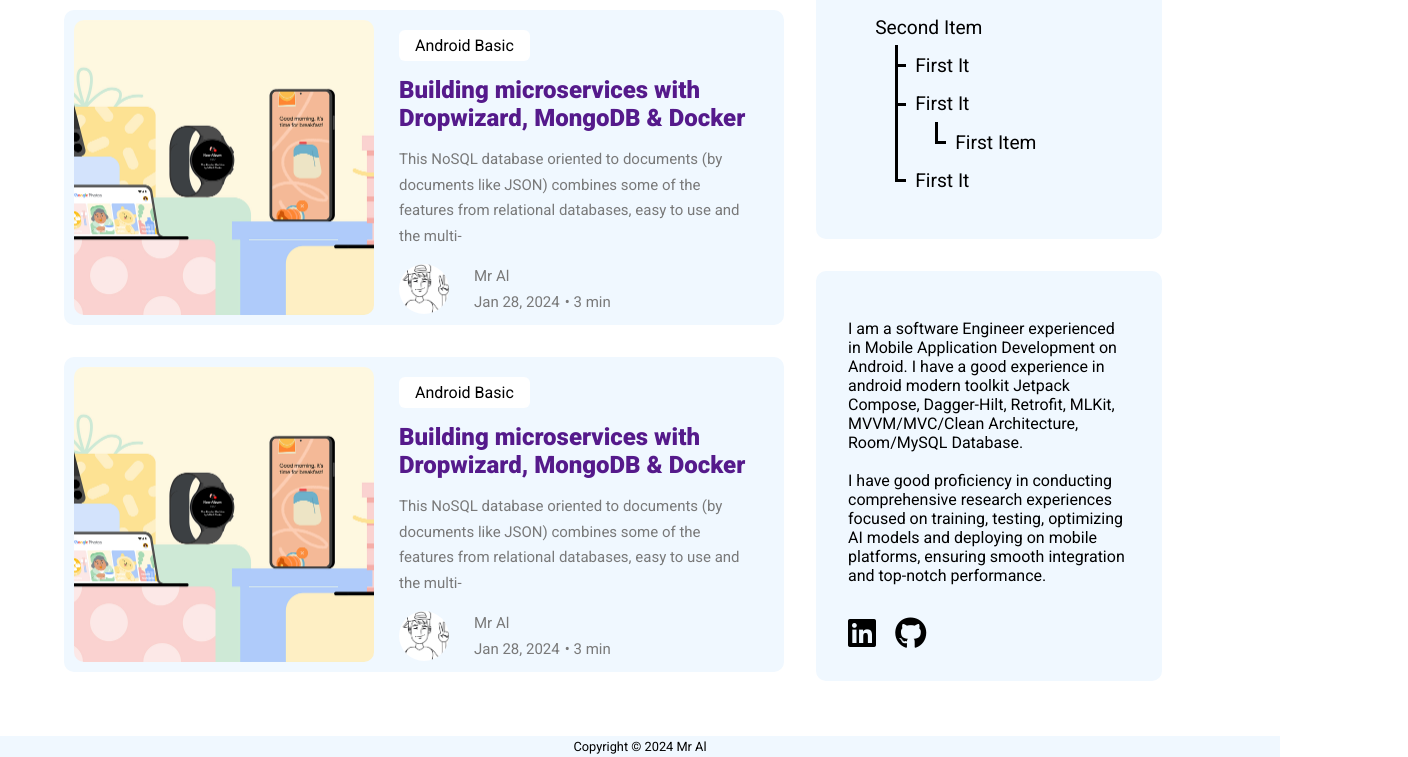
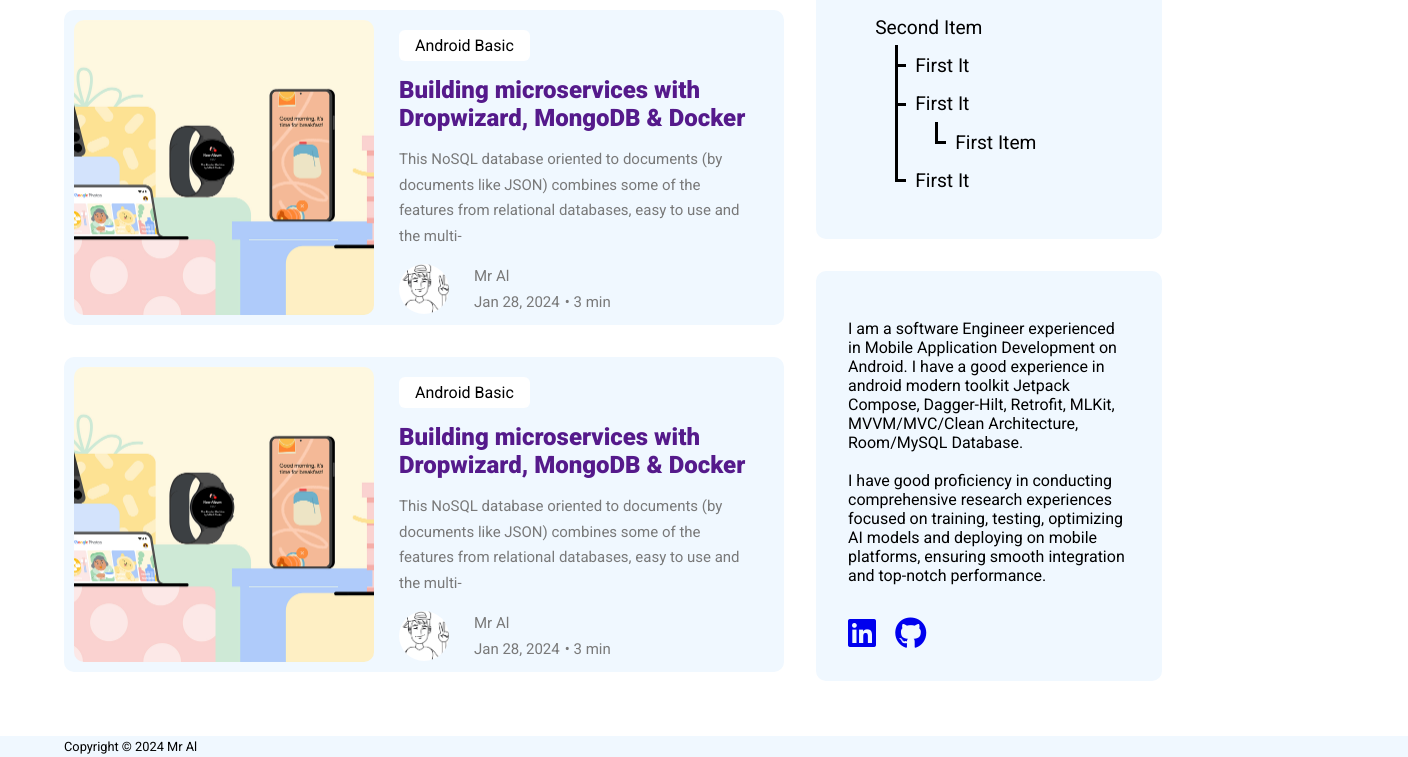
Before and after one commit to IamMuhammadHasib/mr-al-kawsar-blog-site, a plain HTML site: page index.html in a window 1280 px wide. Shown: the part 1061-1818 px from the top of the page, 1408 px wide, since content can reach past the window. Drawn offline with Linux system fonts and the light colour scheme.

Commit message:
links updated

```diff
--- a/index.html
+++ b/index.html
@@ -217,8 +217,12 @@
               top-notch performance.
             </p>
             <div class="contact-links">
-              <i class="fa-brands fa-linkedin fa-2x"></i>
-              <i class="fa-brands fa-github fa-2x"></i>
+              <a href="https://www.linkedin.com/in/al-amin-kawsar-789538172/">
+                <i class="fa-brands fa-linkedin fa-2x"></i>
+              </a>
+              <a href="https://github.com/alaminkawsar">
+                <i class="fa-brands fa-github fa-2x"></i>
+              </a>
             </div>
           </div>
         </div>
--- a/style.css
+++ b/style.css
@@ -3,10 +3,12 @@
 * {
   font-family: Roboto;
   text-decoration: none;
+  /* overflow-x: hidden; */
 }
 
 body {
   margin: 0 0;
+  overflow-x: hidden;
 }
 
 .page-grid-container {
@@ -309,9 +311,9 @@ ul.hier > li::before {
 .footer {
   background-color: aliceblue;
   color: black;
-  text-align: center;
+  /* text-align: center; */
   margin-top: 2rem;
-  padding: 0.2rem 0;
+  padding: 0.2rem 5%;
   width: 100%;
   font-size: 0.8em;
 }
```
